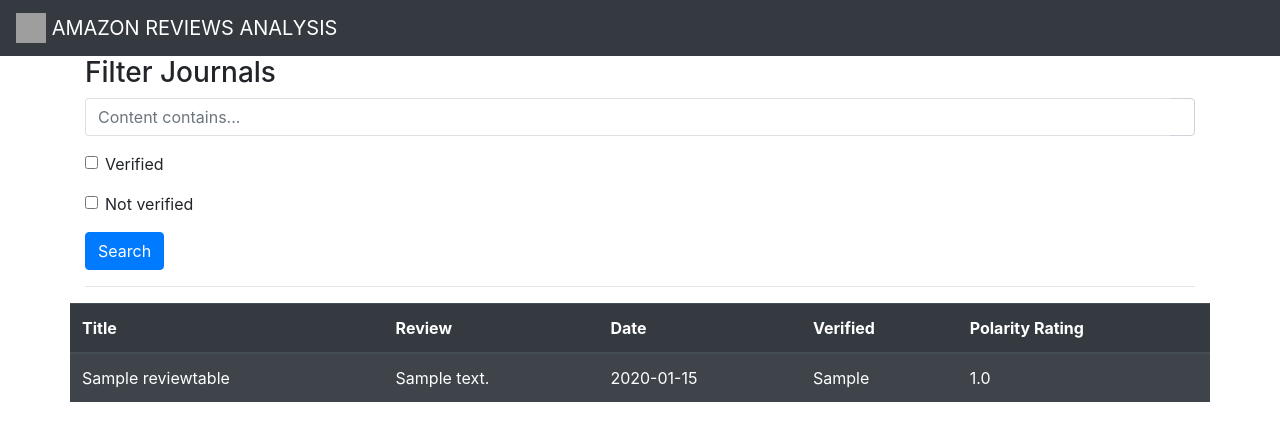
After one commit to haticeaydinn/AmazonReviewAnalysis, a Django app: page /analysis/filter/ in a window 1280 px wide. The commit adds this page. Shown: the top 441 px of the page. Run offline with Django 3.2, Linux system fonts and the light colour scheme; tables that the repository leaves empty hold one stand-in row (values such as "Sample post"); some libraries are stand-ins or nearby versions; grey boxes are pictures that could not be loaded.

Commit message:
added reviews filtering page

```diff
--- /dev/null
+++ b/analysis/templates/filtering.html
@@ -0,0 +1,79 @@
+{% extends 'base.html' %}
+
+{% block content %}
+
+<body>
+    <main role="main" class="container">
+
+      <h3>Filter Journals</h3>
+      <form method="GET" action=".">
+        <div class="form-row">
+            <div class="form-group col-12">
+                <div class="input-group">
+                    <input class="form-control py-2 border-right-0 border" type="search" name="content" placeholder="Content contains..." />
+                    <span class="input-group-append">
+                        <div class="input-group-text bg-transparent">
+                            <i class="fa fa-search"></i>
+                        </div>
+                    </span>
+                </div>
+            </div>
+        </div>
+        <div class="form-group">
+          <div class="form-check">
+            <input class="form-check-input" type="checkbox" id="verified" name="verified">
+            <label class="form-check-label" for="verified">
+              Verified
+            </label>
+          </div>
+        </div>
+        <div class="form-group">
+          <div class="form-check">
+            <input class="form-check-input" type="checkbox" id="notVerified" name="notVerified">
+            <label class="form-check-label" for="notVerified">
+              Not verified
+            </label>
+          </div>
+        </div>
+        <button type="submit" class="btn btn-primary">Search</button>
+      </form>
+
+      <hr />
+
+      <div class="row">
+        <table class="table table-dark table-striped">
+            <thead>
+              <tr>
+                <th>Title</th>
+                <th>Review</th>
+                <th>Date</th>
+                <th>Verified</th>
+                <th>Polarity Rating</th>
+              </tr>
+            </thead>
+            <tbody>
+            <!-- jinja2 Technique -->
+            {% if queryset %}
+            {% for i in queryset %}
+              <tr>
+                <td>{{i.title}}</td>
+                <td>{{i.content}}</td>
+                <td>{{i.date}}</td>
+                <td>{{i.verified}}</td>
+                <td>{{i.avg_polarity}}</td>
+              </tr>
+            {% endfor %}
+            {% endif %}
+            </tbody>
+          </table>
+      </div>
+
+    </main>
+
+<script src="https://code.jquery.com/jquery-3.3.1.slim.min.js" integrity="sha384-q8i/X+965DzO0rT7abK41JStQIAqVgRVzpbzo5smXKp4YfRvH+8abtTE1Pi6jizo" crossorigin="anonymous"></script>
+<script src="https://cdnjs.cloudflare.com/ajax/libs/popper.js/1.14.7/umd/popper.min.js" integrity="sha384-UO2eT0CpHqdSJQ6hJty5KVphtPhzWj9WO1clHTMGa3JDZwrnQq4sF86dIHNDz0W1" crossorigin="anonymous"></script>
+<script src="https://stackpath.bootstrapcdn.com/bootstrap/4.3.1/js/bootstrap.min.js" integrity="sha384-JjSmVgyd0p3pXB1rRibZUAYoIIy6OrQ6VrjIEaFf/nJGzIxFDsf4x0xIM+B07jRM" crossorigin="anonymous"></script>
+
+</body>
+
+{% endblock %}
--- a/analysis/urls.py
+++ b/analysis/urls.py
@@ -10,5 +10,6 @@ urlpatterns = [
     path('sentimentall/', views.sentiment_all),
     path('sentimentgraph/', views.sentiment_graph),
     path('posdf/', views.positive_df),
-    path('negdf/', views.negative_df)
+    path('negdf/', views.negative_df),
+    path('filter/', views.FilterView)
 ]
--- a/analysis/views.py
+++ b/analysis/views.py
@@ -386,3 +386,32 @@ def sentiment_all(request):
     neg_context = negative_df(request)
     pos_context = positive_df(request)
     return render(request, "sentiment.html", {'p': pos_context,'n': neg_context})
+
+
+def is_valid_queryparam(param):
+    return param != '' and param is not None
+
+
+def filter(request):
+    qs = ReviewTable.objects.all()
+    title_contains_query = request.GET.get('content')
+    verified = request.GET.get('verified')
+    not_verified = request.GET.get('notVerified')
+
+    if title_contains_query != '' and title_contains_query is not None:
+        qs = qs.filter(content__icontains=title_contains_query)
+
+    if verified == 'on':
+        qs = qs.filter(verified='Yes')
+    elif not_verified == 'on':
+        qs = qs.filter(verified='No')
+
+    return qs
+
+def FilterView(request):
+    qs = filter(request)
+    context = {
+        'queryset': qs
+    }
+
+    return render(request, "filtering.html", context)
```
Also changed, not shown: analysis/templates/index.html (+17 -2 lines).
